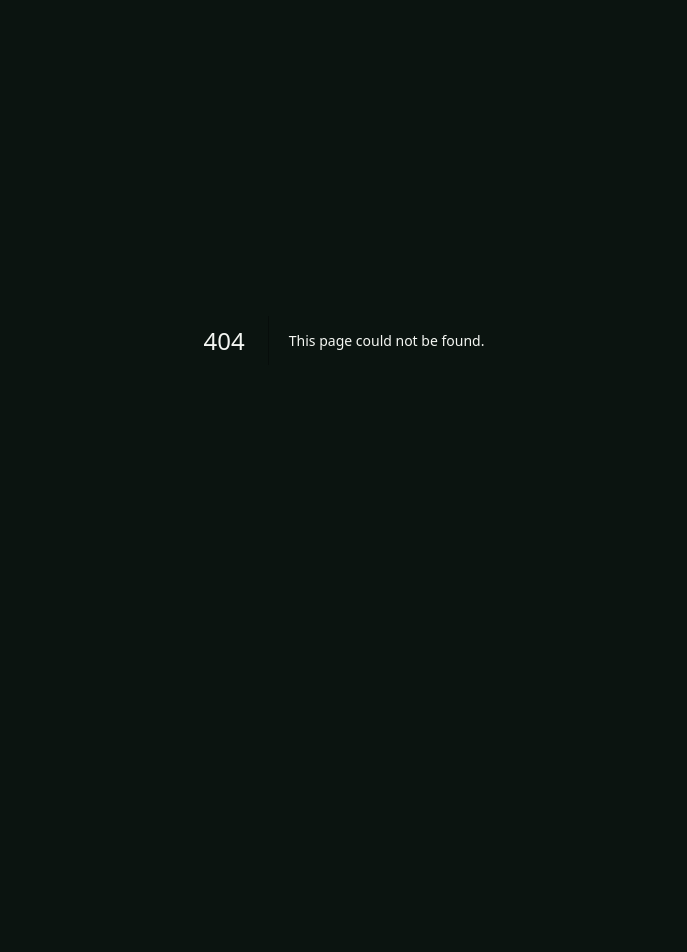
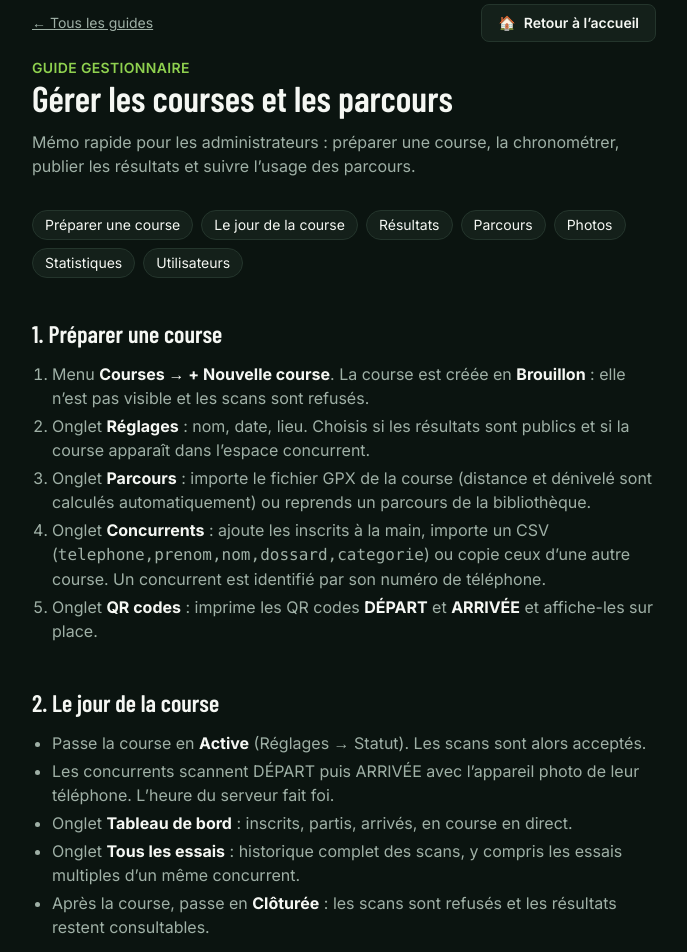
Before and after one commit to jlucgillet/TrailAC2000, a Next.js app: page /guide/organisateur in a window 1280 px wide. Before the commit this address had no page. Shown: the part 60-1012 px from the top of the page, without its empty margins (296-983 px from the left). Before the commit the page ends 800 px from the top, so only its background shows below. Built offline with nearby package versions, Linux system fonts and the light colour scheme.

Commit message:
doc utilisation

```diff
--- /dev/null
+++ b/src/app/guide/organisateur/page.tsx
@@ -0,0 +1,205 @@
+import Link from "next/link";
+
+function Section({
+  id,
+  title,
+  children,
+}: {
+  id: string;
+  title: string;
+  children: React.ReactNode;
+}) {
+  return (
+    <section id={id} className="mb-10 scroll-mt-6">
+      <h2 className="mb-3 font-display text-2xl font-semibold">{title}</h2>
+      <div className="flex flex-col gap-3 text-muted [&_b]:text-ink [&_li]:mb-1 [&_ol]:ml-5 [&_ol]:list-decimal [&_ul]:ml-5 [&_ul]:list-disc">
+        {children}
+      </div>
+    </section>
+  );
+}
+
+export default function OrganisateurGuidePage() {
+  return (
+    <div className="mx-auto max-w-2xl px-6 py-16">
+      <div className="flex flex-wrap items-center justify-between gap-3">
+        <Link href="/guide" className="text-sm text-muted underline">
+          ← Tous les guides
+        </Link>
+        <Link
+          href="/"
+          className="inline-flex items-center gap-2 rounded-lg border border-border bg-surface px-4 py-2 text-sm font-semibold text-ink transition-colors hover:border-ink"
+        >
+          <span aria-hidden>🏠</span> Retour à l&rsquo;accueil
+        </Link>
+      </div>
+
+      <p className="mt-4 text-sm font-semibold uppercase tracking-wide text-accent">
+        Guide gestionnaire
+      </p>
+      <h1 className="mb-3 font-display text-4xl font-semibold">Gérer les courses et les parcours</h1>
+      <p className="mb-8 text-muted">
+        Mémo rapide pour les administrateurs : préparer une course, la chronométrer, publier les
+        résultats et suivre l&rsquo;usage des parcours.
+      </p>
+
+      <nav className="mb-10 flex flex-wrap gap-2 text-sm">
+        {[
+          ["course", "Préparer une course"],
+          ["jour-j", "Le jour de la course"],
+          ["resultats", "Résultats"],
+          ["parcours", "Parcours"],
+          ["photos", "Photos"],
+          ["stats", "Statistiques"],
+          ["utilisateurs", "Utilisateurs"],
+        ].map(([id, label]) => (
+          <a
+            key={id}
+            href={`#${id}`}
+            className="rounded-full border border-border bg-surface px-3 py-1 text-ink hover:border-accent"
+          >
+            {label}
+          </a>
+        ))}
+      </nav>
+
+      <Section id="course" title="1. Préparer une course">
+        <ol>
+          <li>
+            Menu <b>Courses → + Nouvelle course</b>. La course est créée en{" "}
+            <b>Brouillon</b> : elle n&rsquo;est pas visible et les scans sont refusés.
+          </li>
+          <li>
+            Onglet <b>Réglages</b> : nom, date, lieu. Choisis si les résultats sont publics et si la
+            course apparaît dans l&rsquo;espace concurrent.
+          </li>
+          <li>
+            Onglet <b>Parcours</b> : importe le fichier GPX de la course (distance et dénivelé sont
+            calculés automatiquement) ou reprends un parcours de la bibliothèque.
+          </li>
+          <li>
+            Onglet <b>Concurrents</b> : ajoute les inscrits à la main, importe un CSV
+            (<code>telephone,prenom,nom,dossard,categorie</code>) ou copie ceux d&rsquo;une autre
+            course. Un concurrent est identifié par son numéro de téléphone.
+          </li>
+          <li>
+            Onglet <b>QR codes</b> : imprime les QR codes <b>DÉPART</b> et <b>ARRIVÉE</b> et
+            affiche-les sur place.
+          </li>
+        </ol>
+      </Section>
+
+      <Section id="jour-j" title="2. Le jour de la course">
+        <ul>
+          <li>
+            Passe la course en <b>Active</b> (Réglages → Statut). Les scans sont alors acceptés.
+          </li>
+          <li>
+            Les concurrents scannent DÉPART puis ARRIVÉE avec l&rsquo;appareil photo de leur
+            téléphone. L&rsquo;heure du serveur fait foi.
+          </li>
+          <li>
+            Onglet <b>Tableau de bord</b> : inscrits, partis, arrivés, en course en direct.
+          </li>
+          <li>
+            Onglet <b>Tous les essais</b> : historique complet des scans, y compris les essais
+            multiples d&rsquo;un même concurrent.
+          </li>
+          <li>
+            Après la course, passe en <b>Clôturée</b> : les scans sont refusés et les résultats
+            restent consultables.
+          </li>
+        </ul>
+      </Section>
+
+      <Section id="resultats" title="3. Résultats et corrections">
+        <ul>
+          <li>
+            Onglet <b>Résultats</b> : classement sur le <b>meilleur essai terminé</b> de chaque
+            concurrent, avec recherche, filtre par statut et export <b>CSV</b>.
+          </li>
+          <li>
+            Bouton <b>Modifier</b> sur une ligne : corrige l&rsquo;heure de départ ou d&rsquo;arrivée,
+            le statut (abandon, disqualification…) ou le nom.
+          </li>
+          <li>
+            Un concurrent qui s&rsquo;est trompé de scan : corrige l&rsquo;essai plutôt que de
+            supprimer le concurrent (supprimer efface aussi son historique pour la course).
+          </li>
+        </ul>
+      </Section>
+
+      <Section id="parcours" title="4. Bibliothèque de parcours">
+        <p>
+          Menu <b>Parcours</b> : des tracés réutilisables sur plusieurs courses.
+        </p>
+        <ul>
+          <li>
+            <b>+ Nouveau parcours (GPX)</b> importe un tracé ; le nom est généré
+            (<code>AC2000-distance-D+</code>) et modifiable.
+          </li>
+          <li>
+            Dans la fiche d&rsquo;un parcours : <b>Remplacer le fichier GPX</b>, <b>⇄ Inverser le
+            sens</b> (départ et arrivée échangés, D+ recalculé) ou supprimer.
+          </li>
+          <li>
+            <b>Espace concurrent</b> : coche pour que le parcours soit visible des concurrents
+            connectés (carte, téléchargement GPX, suivi GPS).
+          </li>
+          <li>
+            <b>Partage</b> : active le lien public pour envoyer le parcours à quelqu&rsquo;un sans
+            compte. Il pourra l&rsquo;afficher en plein écran et le suivre avec son GPS. Tu peux
+            régénérer le lien pour invalider l&rsquo;ancien.
+          </li>
+        </ul>
+      </Section>
+
+      <Section id="photos" title="5. Photos de profil">
+        <p>
+          Les concurrents peuvent ajouter une photo depuis <b>Mon espace → Profil</b>. Elle apparaît
+          dans les listes (résultats, concurrents) pour les concurrents connectés et pour toi, jamais
+          sur les pages publiques. Tu vois aussi les photos que leur propriétaire a choisi de ne pas
+          partager.
+        </p>
+        <p>
+          Pour une photo inappropriée : bouton <b>Retirer la photo</b> dans l&rsquo;onglet{" "}
+          <b>Concurrents</b> ou <b>Résultats</b> d&rsquo;une course, ou dans{" "}
+          <b>Utilisateurs → Concurrents</b>. Le concurrent peut en remettre une autre.
+        </p>
+      </Section>
+
+      <Section id="stats" title="6. Statistiques de suivi">
+        <p>
+          Menu <b>Statistiques</b> : nombre de fois où un concurrent ou un visiteur a lancé le suivi
+          GPS d&rsquo;un parcours.
+        </p>
+        <ul>
+          <li>Compteurs : total, personnes distinctes, 7 et 30 derniers jours.</li>
+          <li>Courbe des 30 derniers jours et tableau par parcours (espace concurrent / lien partagé).</li>
+          <li>
+            Un redémarrage dans les 10 minutes par la même personne n&rsquo;est pas recompté. Rien
+            de personnel n&rsquo;est enregistré (ni nom, ni téléphone, ni position).
+          </li>
+        </ul>
+      </Section>
+
+      <Section id="utilisateurs" title="7. Utilisateurs">
+        <ul>
+          <li>
+            <b>Administrateurs</b> : gère qui a accès à l&rsquo;administration.
+          </li>
+          <li>
+            <b>Concurrents</b> : vue de tous les concurrents de toutes les courses, avec recherche et
+            filtre par course. Le dossard et la catégorie se modifient dans l&rsquo;onglet
+            Concurrents de la course.
+          </li>
+        </ul>
+      </Section>
+
+      <p className="rounded-xl border border-border bg-surface p-4 text-sm text-muted">
+        <b className="text-ink">Astuce :</b> l&rsquo;appli se met à jour toute seule. Si un bandeau
+        « nouvelle version » apparaît, appuie sur le bouton pour recharger.
+      </p>
+    </div>
+  );
+}
--- a/src/app/guide/page.tsx
+++ b/src/app/guide/page.tsx
@@ -30,6 +30,14 @@ export default function GuideIndexPage() {
           <span className="block font-display text-xl font-semibold">Installer l&rsquo;app sur ton téléphone</span>
           <span className="block text-sm text-muted">Icône sur l&rsquo;écran d&rsquo;accueil, Android et iPhone</span>
         </Link>
+
+        <Link
+          href="/guide/organisateur"
+          className="rounded-2xl border border-border bg-surface px-6 py-5 transition-colors hover:border-muted"
+        >
+          <span className="block font-display text-xl font-semibold">Guide gestionnaire</span>
+          <span className="block text-sm text-muted">Courses, parcours, résultats, photos et statistiques</span>
+        </Link>
       </div>
     </div>
   );
```
